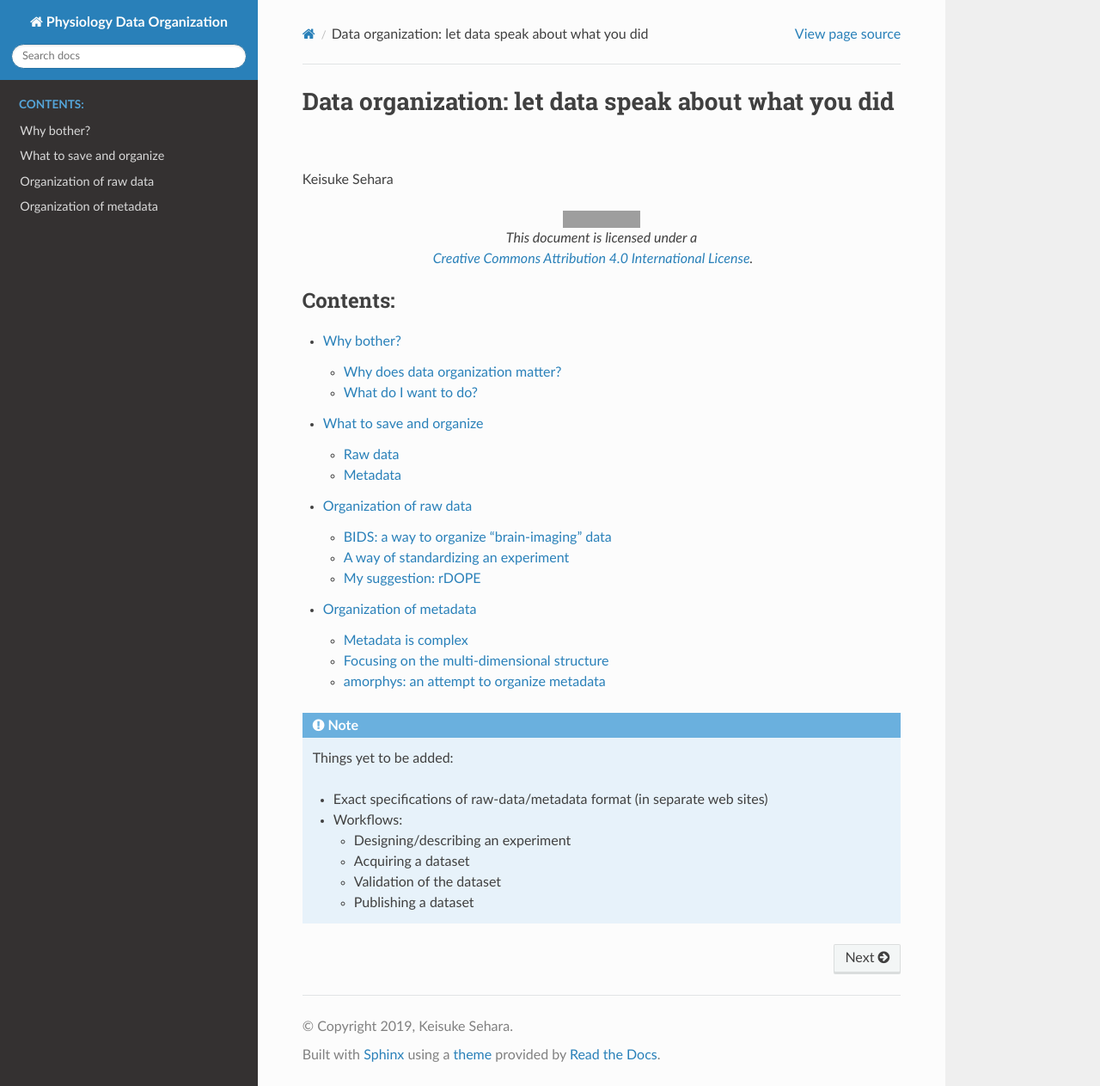
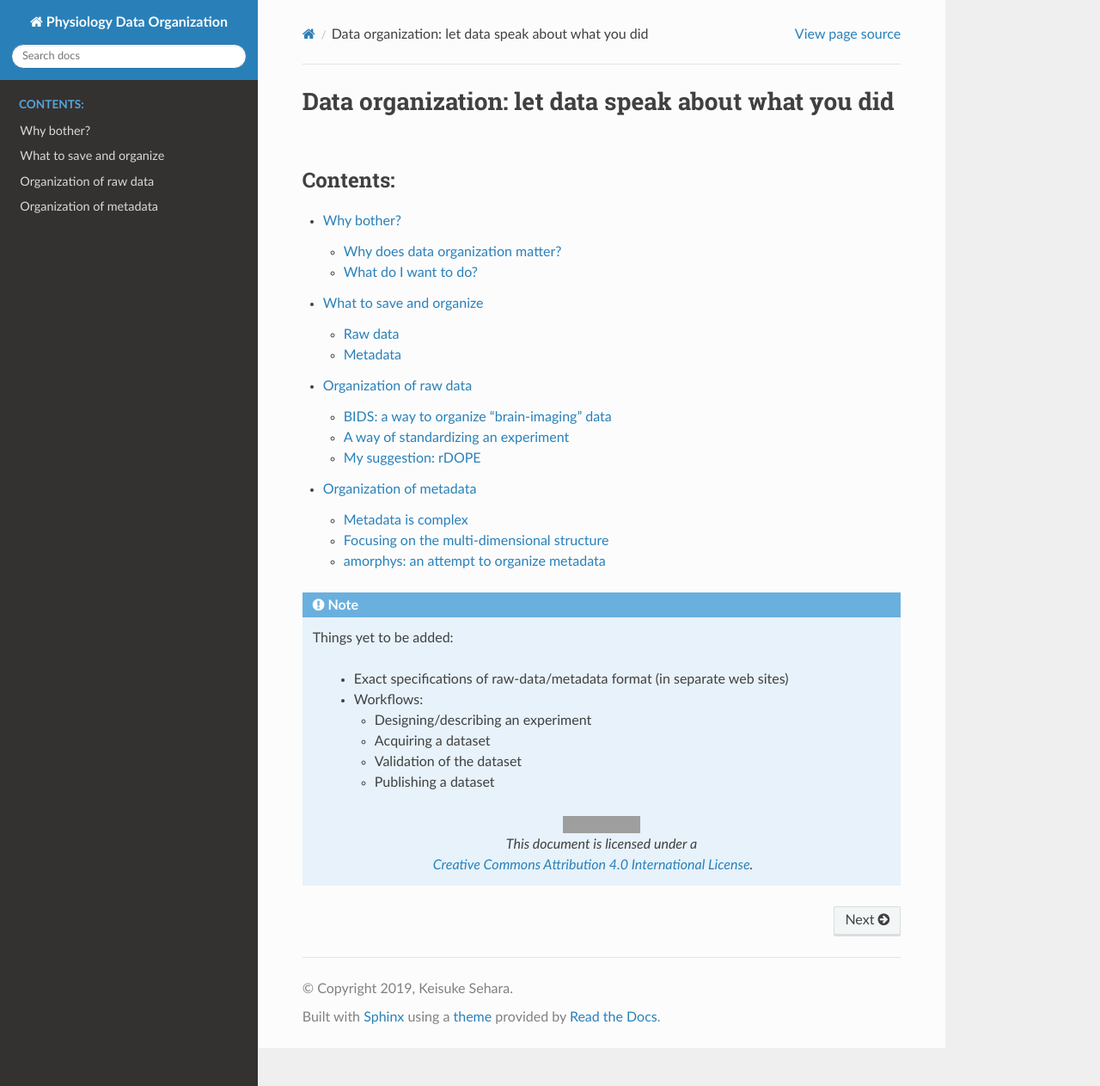
Before and after one commit to gwappa/physiology-data-organization, a Sphinx documentation site: the page built from doc/source/index.rst, in a window 1280 px wide and 1263 px high. Shown: the whole window at 86% size. Built offline with Sphinx 7.4.7 and the Read the Docs theme 2.0.0, drawn with Linux system fonts in a browser that asks for light colours; part of the change alters nothing that is shown; grey boxes are pictures that could not be loaded.

```diff
--- a/doc/source/index.rst
+++ b/doc/source/index.rst
@@ -8,15 +8,6 @@
 
 Data organization: let data speak about what you did
 ===================================================================================
-
-Keisuke Sehara
-
-.. figure:: https://i.creativecommons.org/l/by/4.0/88x31.png
-   :alt: License: CC-BY 4.0
-   :align: center
-
-   This document is licensed under a :raw-html:`<br />`
-   `Creative Commons Attribution 4.0 International License <http://creativecommons.org/licenses/by/4.0/>`_.
 
 .. toctree::
    :maxdepth: 2
@@ -37,6 +28,13 @@ Keisuke Sehara
      - Validation of the dataset
      - Publishing a dataset
 
+ .. figure:: https://i.creativecommons.org/l/by/4.0/88x31.png
+    :alt: License: CC-BY 4.0
+    :align: center
+
+    This document is licensed under a :raw-html:`<br />`
+    `Creative Commons Attribution 4.0 International License <http://creativecommons.org/licenses/by/4.0/>`_.
+
 .. Indices and tables
    ==================
 
```
